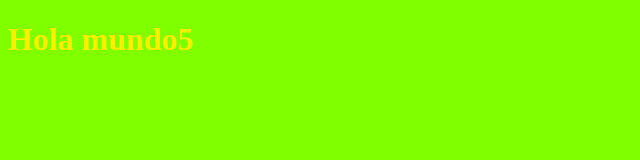
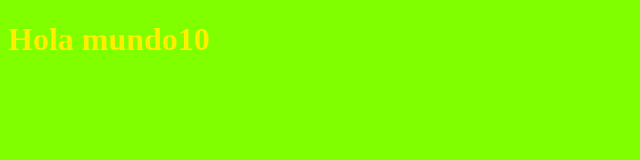
Before and after one commit to JuanFachas/PrimerRepo, a plain HTML site: page Index.html in a window 1280 px wide. Shown: the full height of the page, 0-640 px from the left. Drawn offline with Linux system fonts and the light colour scheme.

Commit message:
YAAAAAAA

```diff
--- a/Index.html
+++ b/Index.html
@@ -4,9 +4,9 @@
     <meta charset="UTF-8">
     <meta name="viewport" content="width=device-width, initial-scale=1.0">
     <link rel="stylesheet" href="estilos.css">
-    <title>Hola mundo5</title>
+    <title>Hola mundo10</title>
 </head>
 <body>
-    <h1>Hola mundo5</h1>
+    <h1>Hola mundo10</h1>
 </body>
 </html>
```
